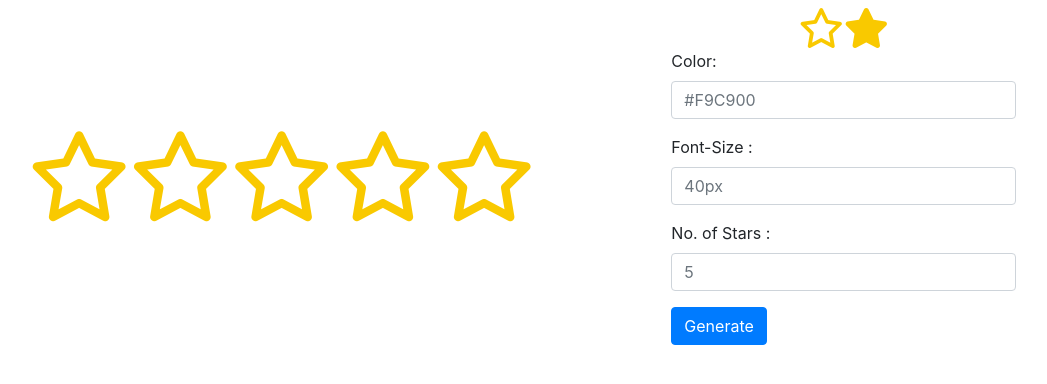
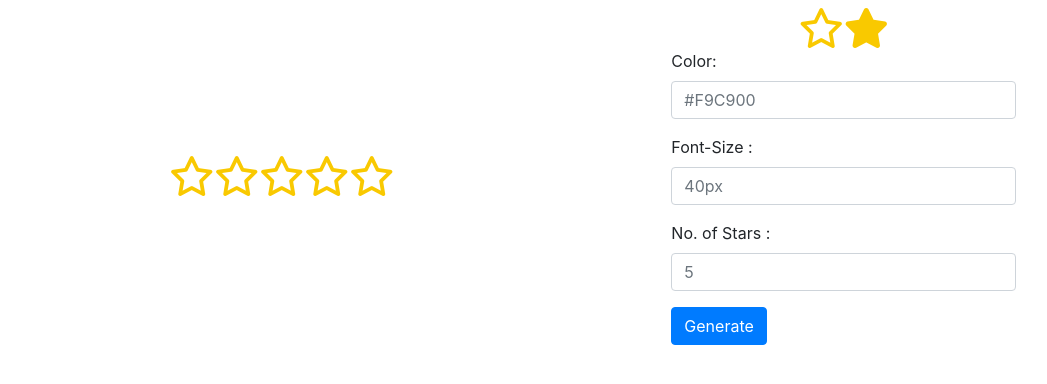
Before and after one commit to vatsacr/react-star-rating, a React (Create React App) app: page / in a window 1280 px wide. Shown: the top 384 px of the page, without its empty margins (171-1218 px from the left). Built offline with nearby package versions, Linux system fonts and the light colour scheme.

Commit message:
Maintaining correct state variables

```diff
--- a/src/App.js
+++ b/src/App.js
@@ -8,7 +8,7 @@ class App extends React.Component {
     hoveredId: 0,
     rating: 0,
     colorCode: "#F9C900",
-    fontSize: "90px",
+    fontSize: "40px",
     stars: [1, 2, 3, 4, 5],
   };
   handleMouseEnter = (e) => {
```
